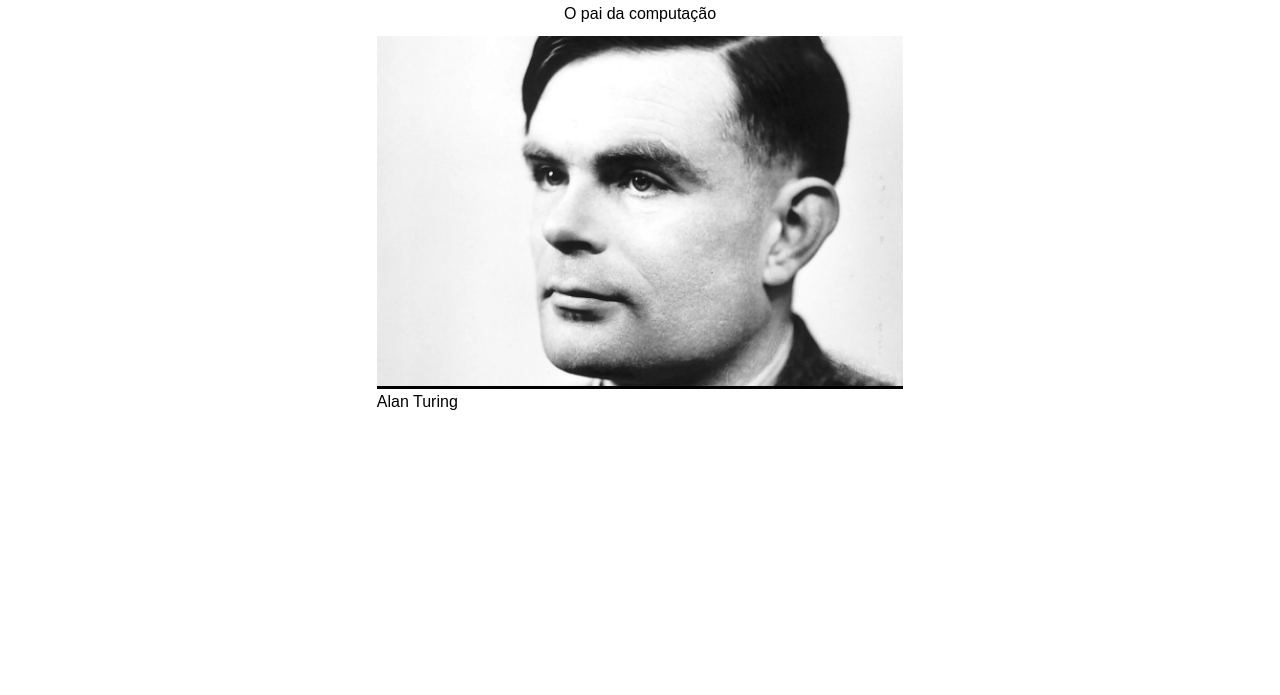
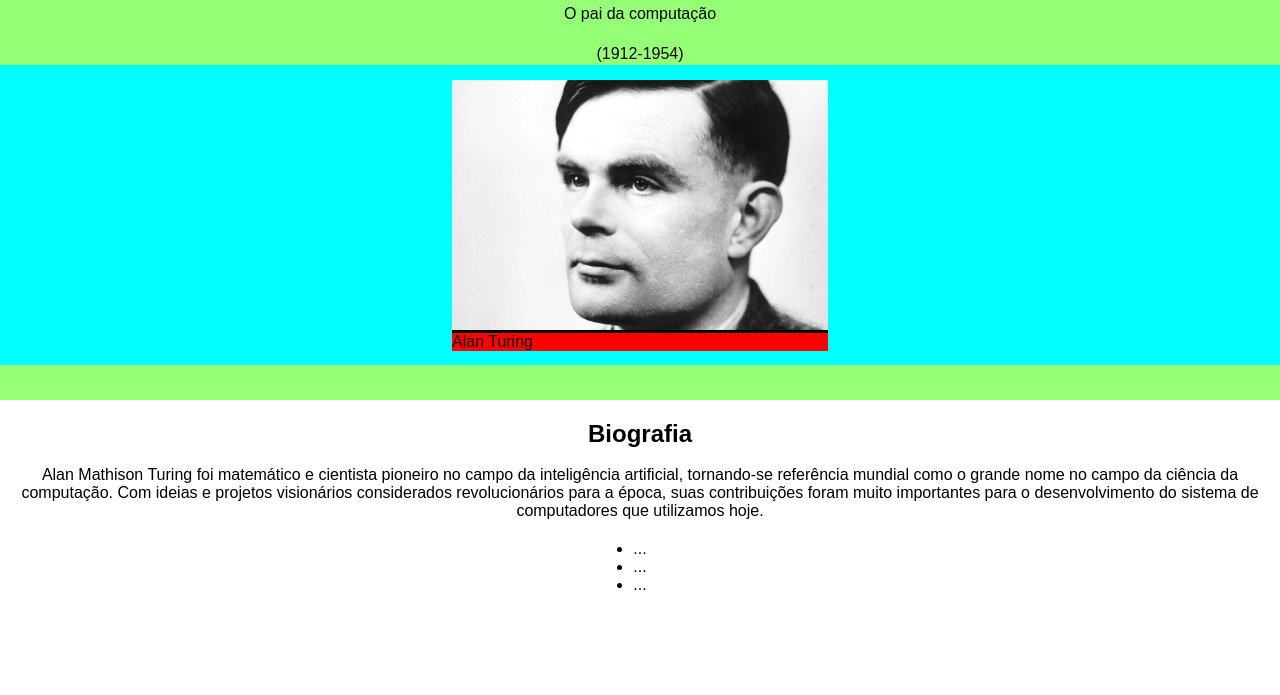
Before and after one commit to arthurhdiasdev/Pagina-tributo-Alan-Turing, a plain HTML site: page projeto tribut page/index.html in a window 1280 px wide. Shown: the part 105-800 px from the top of the page. Drawn offline with Linux system fonts and the light colour scheme.

Commit message:
mudanças estruturais e no css

```diff
--- a/projeto tribut page/index.html
+++ b/projeto tribut page/index.html
@@ -13,7 +13,8 @@
           <div class="titulo">
               <h1> Alan Turing</h1>
           </div>
-          <p>O pai da computação</p>
+          <p>O pai da computação</p> <br>
+          <p>(1912-1954)</p>
           <div class="imagem">
              <figure>
                 <img src="images/dr-alan-turing-2956483.webp" alt="foto Alan turing" >
@@ -23,10 +24,49 @@
        </div>
     </header>
     <main>
+        <div class="conteudo">
+            <section id="biografia">
+                <h2>Biografia</h2><br>
+                <p>Alan Mathison Turing foi matemático e cientista pioneiro no campo da inteligência artificial, tornando-se referência mundial como o grande nome no campo da ciência da computação. Com ideias e projetos visionários considerados revolucionários para a época, suas contribuições foram muito importantes para o desenvolvimento do sistema de computadores que utilizamos hoje.</p>
+
+            </section>
+            <section id="feitos">
+                <ul>
+                    <Li>...</Li>
+                    <Li>...</Li>
+                    <Li>...</Li>
+                </ul>
+
+            </section>
+
+        </div>
 
     </main>
     <footer>
 
     </footer>
+
+
+
+
+
+
+
+
+
+
+
+
+
+
+
+
+
+
+
+
+
+
+
 </body>
 </html>
--- a/projeto tribut page/style.css
+++ b/projeto tribut page/style.css
@@ -6,9 +6,9 @@ body{
     font-family: Arial;
 }
 .container{
-    background-color: rgb(255, 255, 255);
+    background-color: rgb(149, 255, 117);
     max-width: 1440px;
-    max-height: 500px;
+    height: 500px;
 }
 .titulo{
     max-width: auto ;
@@ -21,15 +21,38 @@ body{
 }
 .container p{
     text-align: center;
+    margin: 2px;
 }
 .imagem{
-    height: 400px;
+    height: 300px;
     display: flex;
+    justify-content: center;
+    align-items: center;
+    background-color: aqua;
+
+
+}
+.imagem img{
+    height: 250px;
+    border-bottom: solid black 3px;
+
+}
+.imagem figure{
+    display: flex;
+    flex-direction: column;
+    justify-content: flex-start;
+    background-color: red;
+}
+.conteudo{
+    display: flex;
+    flex-direction: column;
     justify-content: center;
     align-items: center;
 
 }
-.imagem img{
-    height: 350px;
-    border-bottom: solid black 3px;
+.conteudo #biografia{
+    text-align: center;
+    margin: 20px;
+    height: 100px;
+
 }
```
